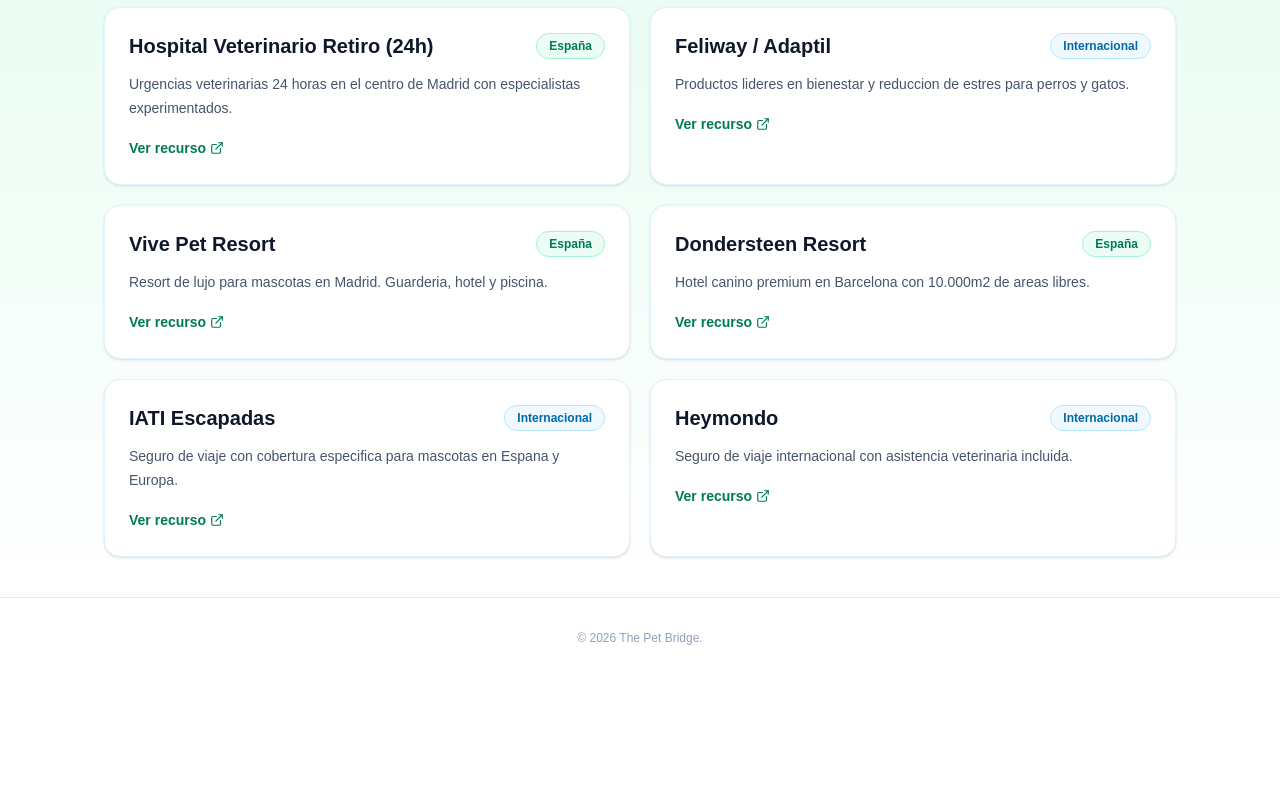
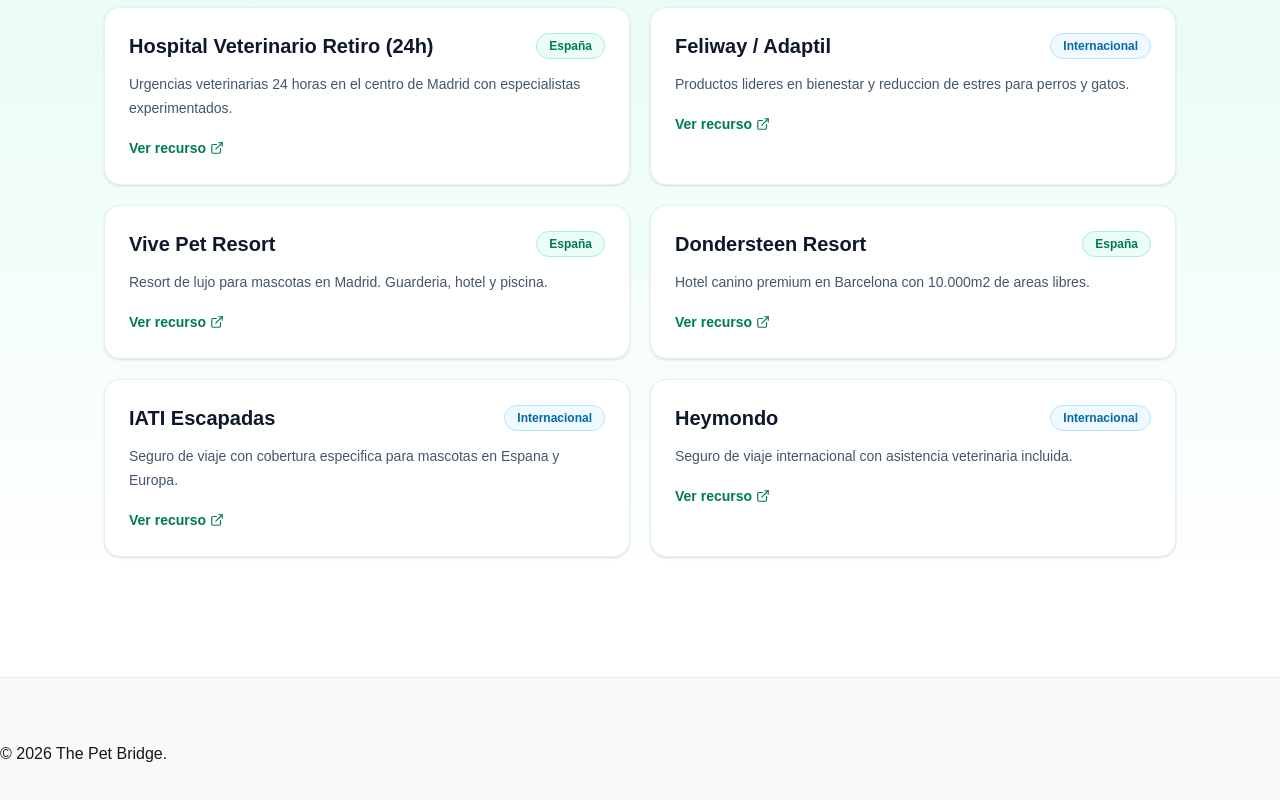
Before and after one commit to eduardochapellin1-debug/thepetbridge, a Next.js app: page /services in a window 1280 px wide. Shown: the part 507-1307 px from the top of the page. Before the commit the page ends 1185 px from the top, so only its background shows below. Built offline with nearby package versions, Linux system fonts and the light colour scheme.

Commit message:
fix: forzando visibilidad de footer en main return

```diff
--- a/app/components/Footer.tsx
+++ b/app/components/Footer.tsx
@@ -13,7 +13,7 @@ export default function Footer() {
   } catch (error) {
     // Si falla (como en la página 404), usamos un valor vacío para no romper la web
     return (
-      <footer className="bg-white border-t border-emerald-100 py-8 text-center text-xs text-slate-400">
+      <footer className="w-full bg-slate-50 border-t border-slate-200 pt-16 pb-12 block mt-20">
         © {new Date().getFullYear()} The Pet Bridge.
       </footer>
     );
```
